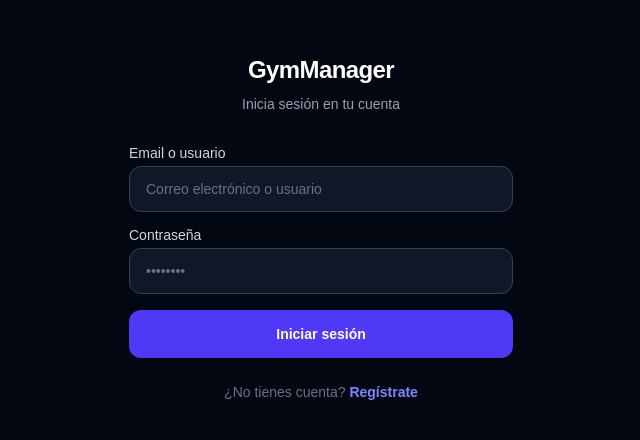
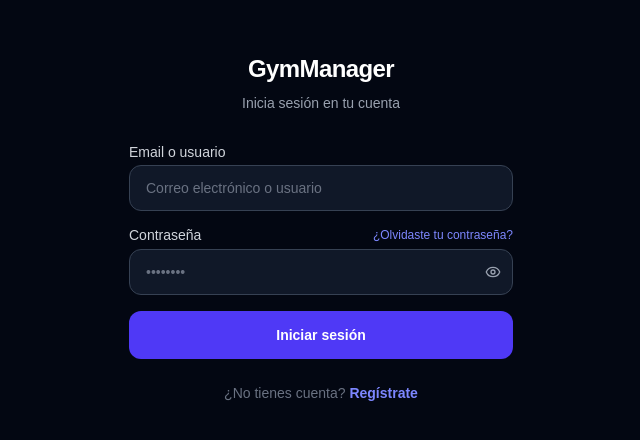
Before and after one commit to josearpaiaq/gym-routine-manager, a Next.js app: page /login in a window 1280 px wide. Shown: the part 172-612 px from the top of the page, without its empty margins (319-959 px from the left). Built offline with nearby package versions, Linux system fonts and the light colour scheme.

Commit message:
feat: enhance login form with password reset success message and link to forgot password

```diff
--- a/app/login/page.tsx
+++ b/app/login/page.tsx
@@ -13,6 +13,7 @@
   const router = useRouter();
   const searchParams = useSearchParams();
   const from = searchParams.get("from") ?? "/routines";
+  const resetSuccess = searchParams.get("reset") === "ok";
 
   const [identifier, setIdentifier] = useState("");
   const [password, setPassword] = useState("");
@@ -71,7 +72,12 @@
           </div>
 
           <div className="space-y-1.5">
-            <Label htmlFor="password">Contraseña</Label>
+            <div className="flex items-center justify-between">
+              <Label htmlFor="password">Contraseña</Label>
+              <Link href="/forgot-password" className="text-xs text-indigo-400 hover:text-indigo-300 transition-colors">
+                ¿Olvidaste tu contraseña?
+              </Link>
+            </div>
             <Input
               id="password"
               type="password"
@@ -81,6 +87,14 @@
               placeholder="••••••••"
             />
           </div>
+
+          {resetSuccess && (
+            <Alert>
+              <AlertDescription className="text-green-400">
+                Contraseña restablecida con éxito. Ya puedes iniciar sesión.
+              </AlertDescription>
+            </Alert>
+          )}
 
           {error && (
             <Alert variant="destructive">
--- a/components/Navbar.tsx
+++ b/components/Navbar.tsx
@@ -39,10 +39,12 @@
                 <span className="hidden sm:inline">Rutinas</span>
               </Link>
             </Button>
-            <span className="hidden sm:flex items-center gap-1.5 px-2 py-1.5 text-sm text-gray-500">
-              <UserRound size={14} />
-              <span className="max-w-24 truncate">{session.username}</span>
-            </span>
+            <Button asChild variant="ghost" size="sm">
+              <Link href="/profile" className="hidden sm:flex items-center gap-1.5 text-gray-400 hover:text-white">
+                <UserRound size={14} />
+                <span className="max-w-24 truncate">{session.username}</span>
+              </Link>
+            </Button>
             <LogoutButton />
           </>
         ) : (
--- a/components/ui/button.tsx
+++ b/components/ui/button.tsx
@@ -6,7 +6,7 @@
 import { cn } from "@/lib/utils";
 
 const buttonVariants = cva(
-  "inline-flex items-center justify-center gap-2 whitespace-nowrap rounded-xl text-sm font-semibold transition-colors focus-visible:outline-none focus-visible:ring-2 focus-visible:ring-indigo-500 disabled:pointer-events-none disabled:opacity-50",
+  "inline-flex items-center justify-center gap-2 whitespace-nowrap rounded-xl text-sm font-semibold transition-colors focus-visible:outline-none focus-visible:ring-2 focus-visible:ring-indigo-500 disabled:pointer-events-none disabled:opacity-50 cursor-pointer select-none",
   {
     variants: {
       variant: {
--- a/components/ui/input.tsx
+++ b/components/ui/input.tsx
@@ -1,10 +1,40 @@
+"use client";
+
 import * as React from "react";
+import { Eye, EyeOff } from "lucide-react";
 import { cn } from "@/lib/utils";
 
 export interface InputProps extends React.InputHTMLAttributes<HTMLInputElement> {}
 
 const Input = React.forwardRef<HTMLInputElement, InputProps>(
   ({ className, type, ...props }, ref) => {
+    const [showPassword, setShowPassword] = React.useState(false);
+
+    if (type === "password") {
+      return (
+        <div className="relative">
+          <input
+            type={showPassword ? "text" : "password"}
+            className={cn(
+              "flex w-full rounded-xl bg-gray-900 border border-gray-700 px-4 py-3 pr-10 text-sm text-white placeholder:text-gray-500 focus:outline-none focus:border-indigo-500 transition-colors disabled:cursor-not-allowed disabled:opacity-50",
+              className
+            )}
+            ref={ref}
+            {...props}
+          />
+          <button
+            type="button"
+            onClick={() => setShowPassword((v) => !v)}
+            className="absolute right-3 top-1/2 -translate-y-1/2 text-gray-400 hover:text-gray-200 transition-colors"
+            tabIndex={-1}
+            aria-label={showPassword ? "Ocultar contraseña" : "Mostrar contraseña"}
+          >
+            {showPassword ? <EyeOff size={16} /> : <Eye size={16} />}
+          </button>
+        </div>
+      );
+    }
+
     return (
       <input
         type={type}
```
